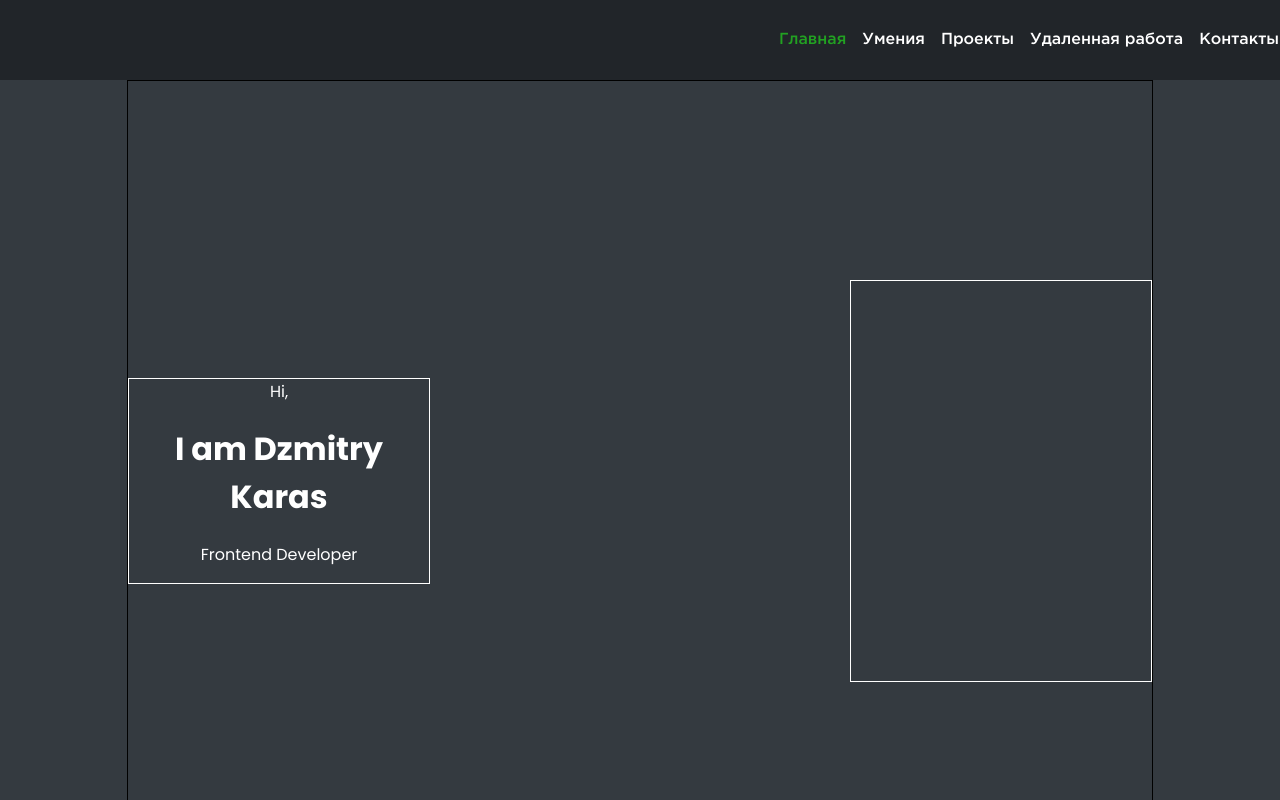
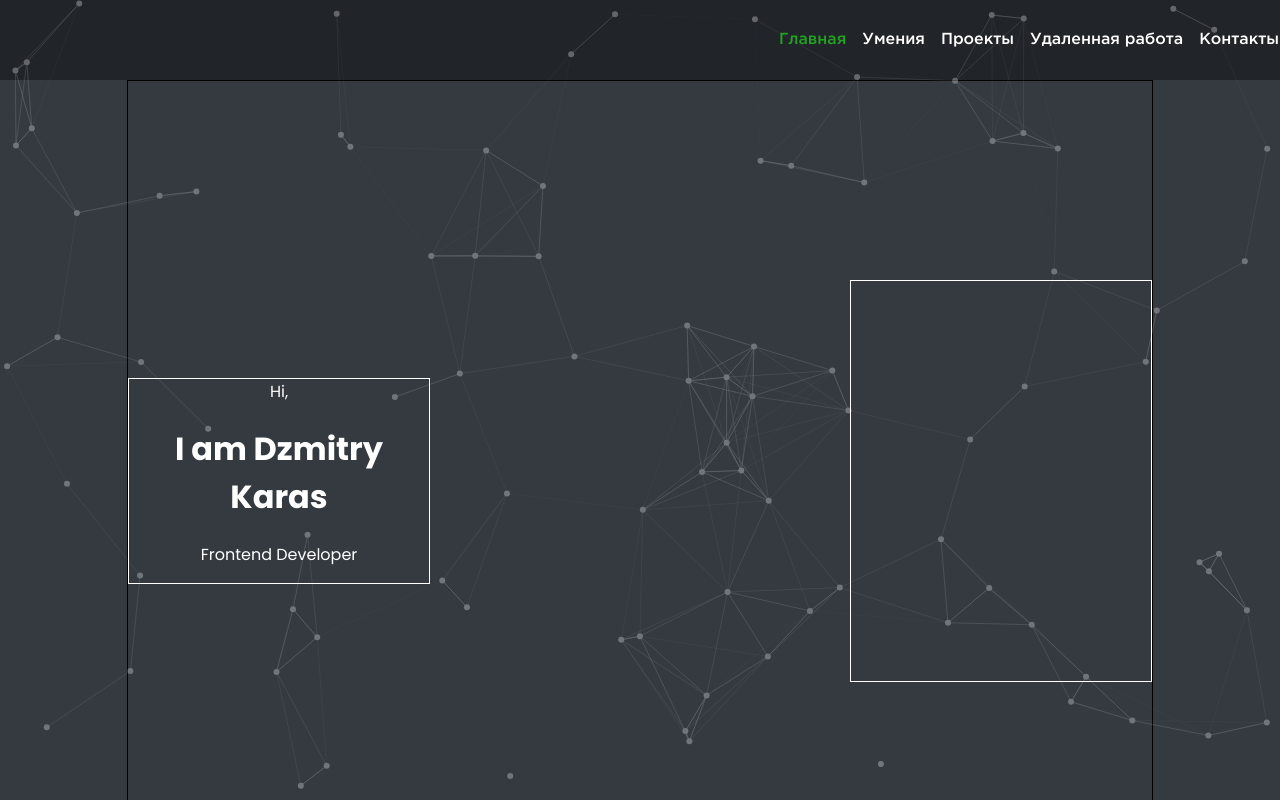
Before and after one commit to dzmitriy78/resume, a React (Create React App) app: page / in a window 1280 px wide. Shown: the top 800 px of the page. Built offline with nearby package versions, Linux system fonts and the light colour scheme.

Commit message:
add Particles

```diff
--- a/package.json
+++ b/package.json
@@ -17,6 +17,8 @@
     "react-reveal": "^1.2.2",
     "react-router-dom": "^6.3.0",
     "react-scripts": "5.0.0",
+    "react-tsparticles": "^2.1.0",
+    "tsparticles": "^2.1.0",
     "typescript": "^4.5.5",
     "web-vitals": "^2.1.4"
   },
--- /dev/null
+++ b/src/common/components/TsParticles.tsx
@@ -0,0 +1,46 @@
+import React from 'react';
+import {loadFull} from "tsparticles";
+import {Particles} from "react-tsparticles";
+
+const TsParticles = () => {
+
+    const particlesInit = async (main: any) => {
+        console.log(main);
+
+        // you can initialize the tsParticles instance (main) here, adding custom shapes or presets
+        // this loads the tsparticles package bundle, it's the easiest method for getting everything ready
+        // starting from v2 you can add only the features you need reducing the bundle size
+        await loadFull(main);
+    };
+
+    const options: any = {
+        particles: {
+            number: {
+                density: {
+                    enable: true,
+                    area: 800,
+                },
+                value: 80,
+            },
+            links: {
+                distance: 150,
+                enable: true,
+                opacity: 0.5,
+            },
+            move: {
+                enable: true,
+                speed: 2,
+            }
+        }
+    }
+
+    return (
+        <div>
+            <Particles style={{ opacity:  0.3, position: "absolute"}}
+                       init={particlesInit}
+                       options={options}/>
+        </div>
+    );
+};
+
+export default TsParticles;
--- a/src/distanceJob/DistanceJob.tsx
+++ b/src/distanceJob/DistanceJob.tsx
@@ -1,8 +1,7 @@
 import React from 'react';
 import styles from "./DistanceJob.module.scss"
 import stylesContainer from "../common/styles/Container.module.scss"
-// @ts-ignore
-import Fade from 'react-reveal/Fade';
+const Fade = require("react-reveal/Fade");
 
 const DistanceJob = () => {
     return (
--- a/src/main/Main.module.scss
+++ b/src/main/Main.module.scss
@@ -3,6 +3,7 @@
 .mainBlock {
   height: 100vh;
   background-color: $bgColor2;
+  position: relative;
 
   .mainText {
     width: 300px;
--- a/src/main/Main.tsx
+++ b/src/main/Main.tsx
@@ -1,10 +1,14 @@
 import React from 'react';
 import style from "./Main.module.scss";
-import stylesContainer from "../common/styles/Container.module.scss"
+import stylesContainer from "../common/styles/Container.module.scss";
+import TsParticles from "../common/components/TsParticles";
+
 
 const Main = () => {
+
     return (
         <div className={style.mainBlock}>
+            <TsParticles/>
             <div className={stylesContainer.container}>
                 <div className={style.mainText}>
                     <span>Hi,</span>
--- a/src/my jobs/MyJobs.tsx
+++ b/src/my jobs/MyJobs.tsx
@@ -5,8 +5,7 @@ import Jobs from "./Jobs/Jobs";
 import Title from "../common/components/title/Title";
 import socialNetwork from "../assets/icons/project-2.jpg";
 import project_1 from "../assets/icons/project-1.jpg"
-// @ts-ignore
-import Fade from 'react-reveal/Fade';
+const Fade = require("react-reveal/Fade");
 
 const MyJobs = () => {
     let descriptionSN = "Здесь будет описание работы по social network";
--- a/src/skills/Skills.tsx
+++ b/src/skills/Skills.tsx
@@ -9,9 +9,7 @@ import TSI from "../assets/icons/typescript.png";
 import ReduxI from "../assets/icons/redux.png";
 import CSSI from "../assets/icons/css.png";
 import HtmlI from "../assets/icons/html5.png";
-// @ts-ignore
-import Zoom from "react-reveal/Zoom";
-
+const Zoom = require("react-reveal/Zoom");
 
 const Skills = () => {
     let descriptionJS = "Здесь будет описание скилла по JS";
```
Also changed, not shown: 1 other file (tests, documents, lock files or other folders).
